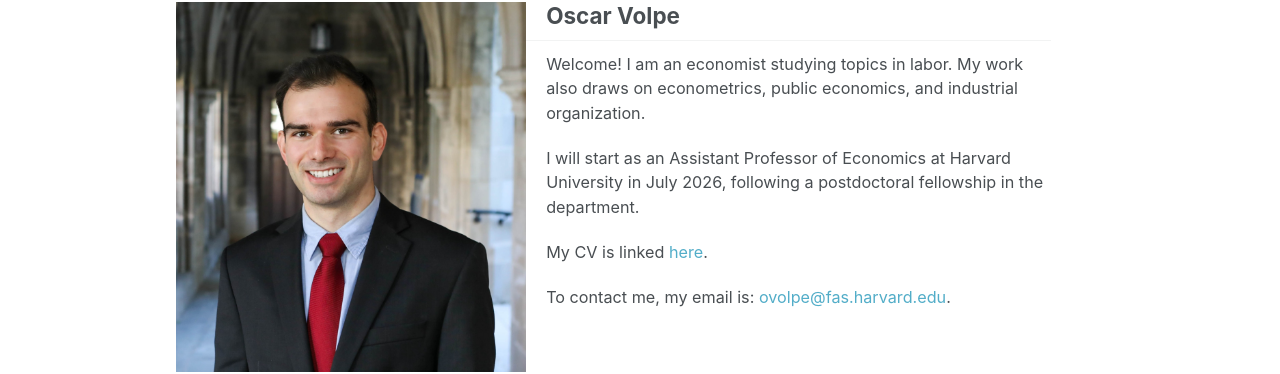
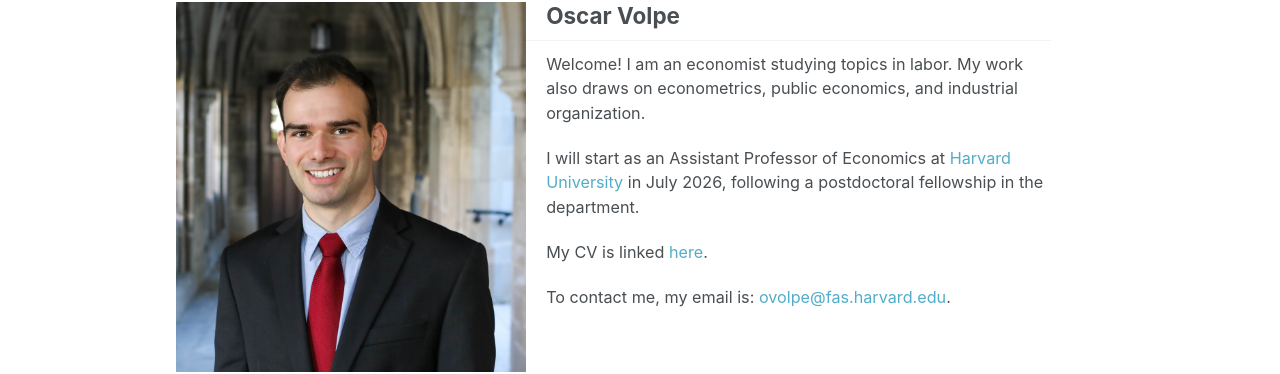
Before and after one commit to ovolpe/ovolpe.github.io, a Jekyll site: the page built from _pages/about.md, in a window 1280 px wide. Shown: the part 153-527 px from the top of the page. Built offline with Jekyll 4.4.1, drawn with Linux system fonts in a browser that asks for light colours; part of the change alters nothing that is shown.

```diff
--- a/_pages/about.md
+++ b/_pages/about.md
@@ -15,7 +15,7 @@ Welcome! I am an economist studying topics in labor. My work also draws on econo
 </p>
 
 <p style="font-size: 0.9em;">
-I will start as an Assistant Professor of Economics at Harvard University in July 2026, following a postdoctoral fellowship in the department.
+I will start as an Assistant Professor of Economics at <a href="https://www.economics.harvard.edu">Harvard University</a> in July 2026, following a postdoctoral fellowship in the department.
 </p>
 
 <p style="font-size: 0.9em;">
```
